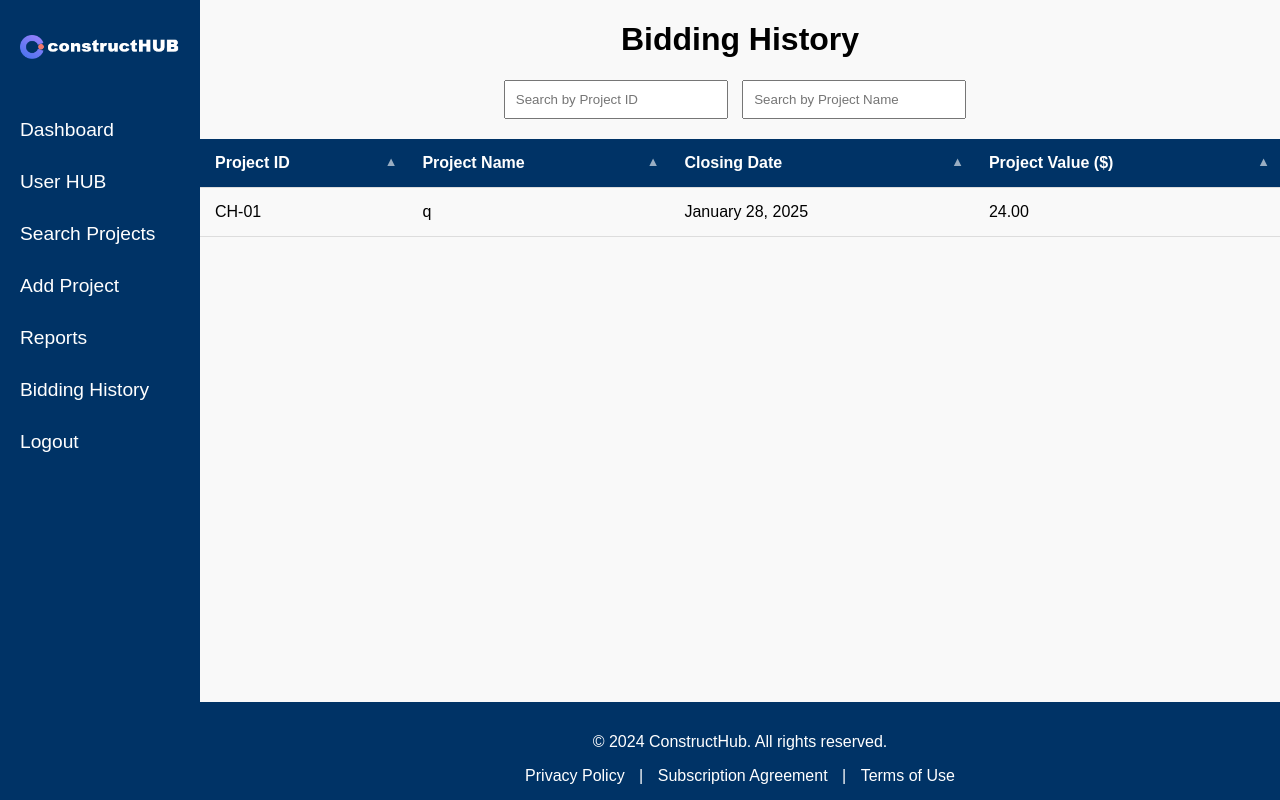
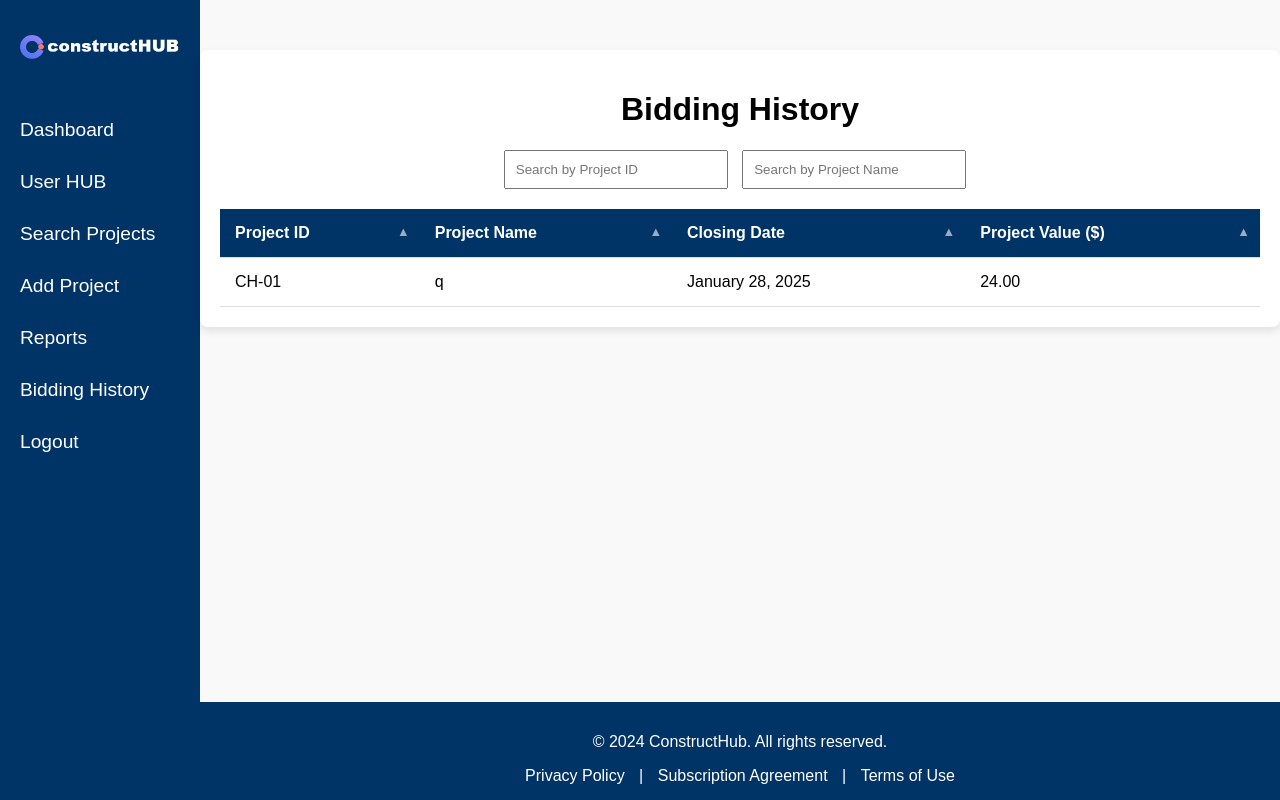
Before and after one commit to Sasin-hnb/flask, a Flask app: page /bidding_history in a window 1280 px wide. Run offline with Flask 3, Linux system fonts and the light colour scheme; a user stored in the database is signed in; data comes from the database, SQL or seed files in the repository.

Commit message:
eidt feedback

```diff
--- a/static/CSS/bidding_history.css
+++ b/static/CSS/bidding_history.css
@@ -1,3 +1,12 @@
+.container {
+    margin: 50px auto;
+    max-width: 1200px;
+    background-color: white;
+    padding: 20px;
+    box-shadow: 0 4px 8px rgba(0, 0, 0, 0.1);
+    border-radius: 8px;
+  }
+
 .filter-section input {
     padding: 10px;
     margin-right: 10px;
--- a/templates/Add_Project.html
+++ b/templates/Add_Project.html
@@ -14,8 +14,8 @@
     {% include 'sidebar.html' %}
 
     <div class="main-content">
-        <h1>Project Entry</h1>
         <div class="container">
+            <h1>Project Entry</h1>
             <form>
                 <div style="margin-bottom: 10px;">
                     <label for="closingDate">Anticipated Closing Date</label>
--- a/templates/Bidding_History.html
+++ b/templates/Bidding_History.html
@@ -14,6 +14,7 @@
     {% include 'sidebar.html' %}
 
     <div class="main-content">
+        <div class="container">
             <h1>Bidding History</h1>
 
             <div class="filter-section">
@@ -33,6 +34,7 @@
                 <tbody id="bidding_history_tbody">
                 </tbody>
             </table>
+        </div>
     </div>
 
     {% include 'footer.html' %}
```
Lines whose indentation alone changed are shown as unchanged.
